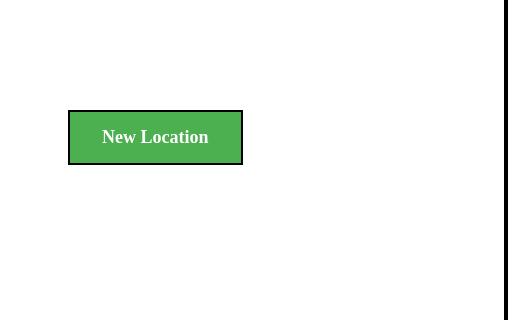
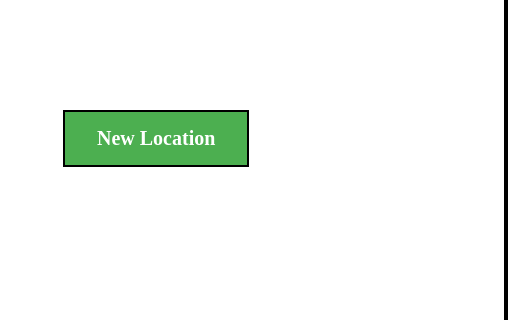
Before and after one commit to tbooser/randomMapLocation, a website: page public/index.html in a window 1280 px wide. Shown: the part 98-418 px from the top of the page, 0-513 px from the left. Drawn offline with Linux system fonts and the light colour scheme; some packages are replaced by stand-ins of ours; grey boxes are pictures that could not be loaded.

Commit message:
Changed file structure, css, and now deployed to heroku

```diff
--- a/public/styles.css
+++ b/public/styles.css
@@ -29,10 +29,10 @@
         color: white;
         padding: 15px 32px;
         text-decoration: none;
-        font-size: 18px;
+        font-size: 20px;
         font-weight: bolder;
         font-family: Avenir;
         position: absolute;
-        margin-left: 60px;
+        margin-left: 55px;
         margin-top: 200px;
       }
```
